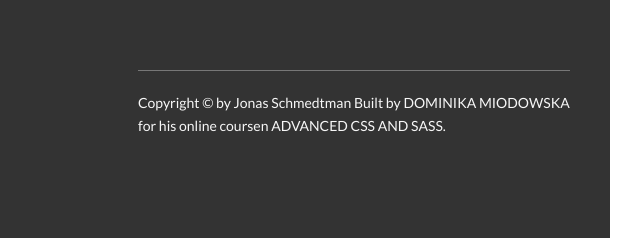
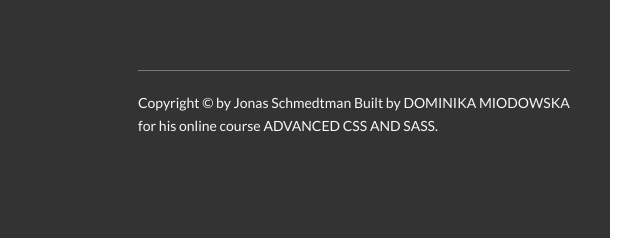
Before and after one commit to DominikaMiodowska/Tours, a website: page index.html in a window 1280 px wide. Shown: the part 5865-6105 px from the top of the page, 640-1280 px from the left. Drawn offline with Linux system fonts and the light colour scheme.

Commit message:
Update index.html

```diff
--- a/index.html
+++ b/index.html
@@ -387,7 +387,7 @@
             </div>
             <div class="col-1-of-2">
                 <p class="footer__copyright">  Copyright &copy; by Jonas Schmedtman
-                    Built by <a href="https://github.com/DominikaMiodowska" target="_blanc" class="footer__link">Dominika Miodowska</a> for his online coursen <a href="https://codingheroes.io" class="footer__link">ADVANCED CSS AND SASS</a>.
+                    Built by <a href="https://github.com/DominikaMiodowska" target="_blanc" class="footer__link">Dominika Miodowska</a> for his online course <a href="https://codingheroes.io" class="footer__link">ADVANCED CSS AND SASS</a>.
                     <!-- You are 100% allowed to use this webpage for both personal and commercial use, but NOT to claim it as your own design. A credit to the original author, Jonas Schmedtmann, is of course highly appreciated! -->
                 </p>
             </div>
```
